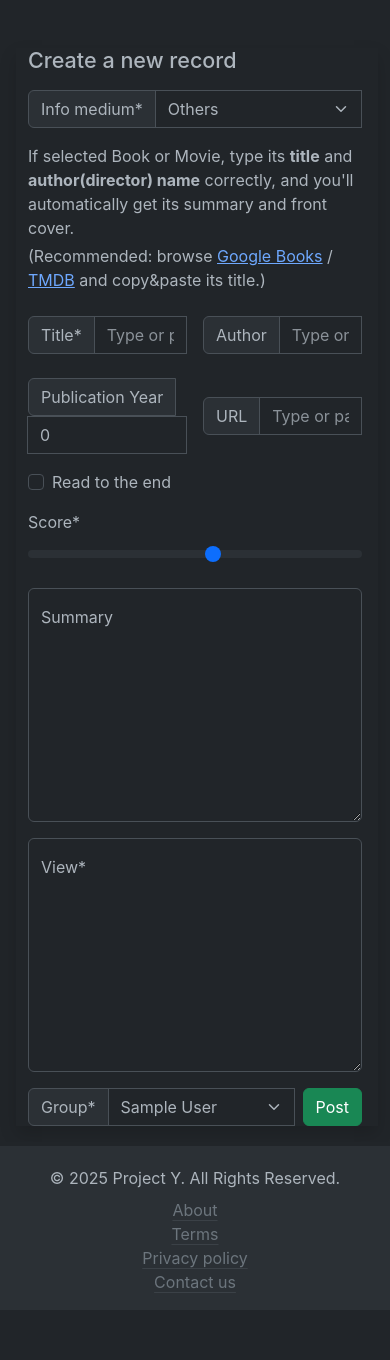
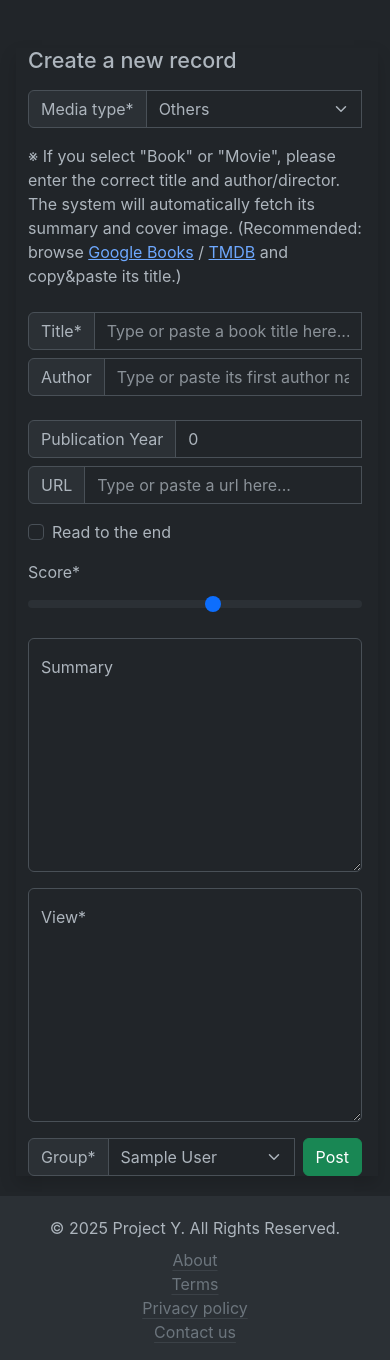
Before and after one commit to dsatoh20/ReadEchoes, a Django app: page /post in a window 390 px wide. Shown: the part 102-1462 px from the top of the page. Before the commit the page ends 1395 px from the top, so only its background shows below. Run offline with Django 4.2, Linux system fonts and the light colour scheme; a user stored in the database is signed in; tables that the repository leaves empty hold one stand-in row (values such as "Sample post"); grey boxes marked "Sample" are stand-in pictures; some libraries are stand-ins or nearby versions.

Commit message:
responsive

```diff
--- a/templates/records/card-component.html
+++ b/templates/records/card-component.html
@@ -2,7 +2,7 @@
 <div class="col">
     <div class="card h-100 shadow rounded">
         <a href="{% url 'accounts:searchuser' item.team.id %}" class="card-header d-flex text-center text-body-secondary link-underline link-underline-opacity-0 justify-content-center">
-            {{item.team}}
+            <div class="text-truncate">{{item.team}}</div>
             {% if item.team.public %}
             <svg xmlns="http://www.w3.org/2000/svg" width="16" height="16" fill="currentColor" class="bi bi-unlock ms-1 mt-1" viewBox="0 0 16 16">
                 <path d="M11 1a2 2 0 0 0-2 2v4a2 2 0 0 1 2 2v5a2 2 0 0 1-2 2H3a2 2 0 0 1-2-2V9a2 2 0 0 1 2-2h5V3a3 3 0 0 1 6 0v4a.5.5 0 0 1-1 0V3a2 2 0 0 0-2-2M3 8a1 1 0 0 0-1 1v5a1 1 0 0 0 1 1h6a1 1 0 0 0 1-1V9a1 1 0 0 0-1-1z"/>
@@ -12,6 +12,7 @@
                 <path d="M8 1a2 2 0 0 1 2 2v4H6V3a2 2 0 0 1 2-2m3 6V3a3 3 0 0 0-6 0v4a2 2 0 0 0-2 2v5a2 2 0 0 0 2 2h6a2 2 0 0 0 2-2V9a2 2 0 0 0-2-2M5 8h6a1 1 0 0 1 1 1v5a1 1 0 0 1-1 1H5a1 1 0 0 1-1-1V9a1 1 0 0 1 1-1"/>
             </svg>
             {% endif %}
+
         </a>
         <a href="{% url 'records:record' item.id %}" class="text-body-secondary link-underline link-underline-opacity-0">
             <div class="frontcover-container" style="width: 100%;">
--- a/templates/records/post.html
+++ b/templates/records/post.html
@@ -9,38 +9,39 @@
         {% csrf_token %}
         <div class="mt-3">
             <div class="input-group">
-                <label class="input-group-text">Info medium*</label>
+                <label class="input-group-text">Media type*</label>
                 {{form.info_medium}}
                 <div class="invalid-feedback">{{form.info_medium.errors}}</div>
             </div>
         </div>
-        <div class="mt-3">If selected Book or Movie, type its <b>title</b> and <b>author(director) name</b> correctly, and you'll automatically get its summary and front cover.</div>
-        <div class="mt-1">(Recommended: browse <a href="https://books.google.com/" target="_blank" rel="noopener">Google Books</a> / <a href="https://www.themoviedb.org/" target="_blank" rel="noopener">TMDB</a> and copy&paste its title.)</div>
+        <div class="mt-3">※ If you select "Book" or "Movie", please enter the correct title and author/director. The system will automatically fetch its summary and cover image. (Recommended: browse <a href="https://books.google.com/" target="_blank" rel="noopener">Google Books</a> / <a href="https://www.themoviedb.org/" target="_blank" rel="noopener">TMDB</a> and copy&paste its title.)</div>
 
         <div class="row mt-3 gy-2 gx-3 align-items-center">
-            <div class="col input-group">
+            <div class="col-12 col-md-6 input-group">
                 <label class="input-group-text">Title*</label>
                 {{form.title}}
-                <div class="invalid-feedback">{{from.title.errors}}</div>
+                <div class="invalid-feedback">{{form.title.errors}}</div>
             </div>
-            <div class="col input-group">
+            <div class="col-12 col-md-6 input-group">
                 <label class="input-group-text">Author</label>
                 {{form.first_author}}
-                <div class="invalid-feedback">{{from.first_author.errors}}</div>
+                <div class="invalid-feedback">{{form.first_author.errors}}</div>
             </div>
         </div>
+
         <div class="row mt-3 gy-2 gx-3 align-items-center">
-            <div class="col input-group">
+            <div class="col-12 col-md-6 input-group">
                 <label class="input-group-text">Publication Year</label>
                 {{form.pub_year}}
                 <div class="invalid-feedback">{{form.pub_year.errors}}</div>
             </div>
-            <div class="col input-group">
+            <div class="col-12 col-md-6 input-group">
                 <label class="input-group-text">URL</label>
                 {{form.link}}
-                <div class="invalid-feedback">{{form.pub_year.errors}}</div>
+                <div class="invalid-feedback">{{form.link.errors}}</div>
             </div>
         </div>
+
         <div class="mt-3">
             <div class="form-check">
                 {{form.completed}}
```
